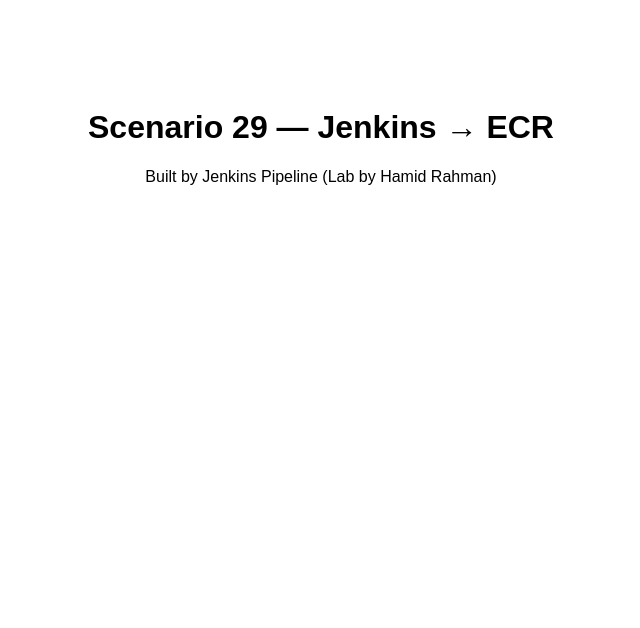
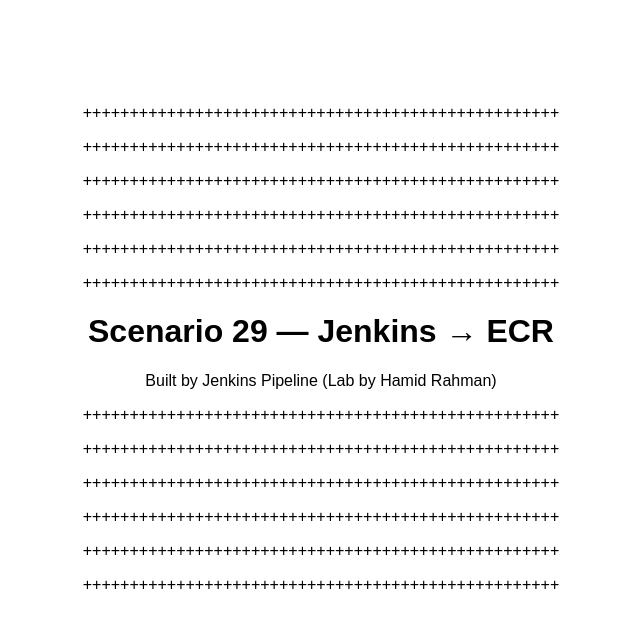
Before and after one commit to HamidRahman/sherdil_lab1, a plain HTML site: page index.html in a window 1280 px wide. Shown: the whole page, without its empty margins (319-959 px from the left). Drawn offline with Linux system fonts and the light colour scheme.

Commit message:
Update title and content for Scenario 30 Lab

```diff
--- a/index.html
+++ b/index.html
@@ -1,8 +1,21 @@
 <!DOCTYPE html>
 <html>
   <head>
-    <title> Scenario 29 Lab</title>
+    <title> Scenario 30 Lab</title>
   </head>
   <body style="font-family:sans-serif;text-align:center;padding-top:80px">
-<h1>Scenario 29 — Jenkins → ECR</h1><p>Built by Jenkins Pipeline (Lab by Hamid Rahman)</p>
+       <p>+++++++++++++++++++++++++++++++++++++++++++++++++++</p>
+       <p>+++++++++++++++++++++++++++++++++++++++++++++++++++</p>
+       <p>+++++++++++++++++++++++++++++++++++++++++++++++++++</p>
+       <p>+++++++++++++++++++++++++++++++++++++++++++++++++++</p>
+       <p>+++++++++++++++++++++++++++++++++++++++++++++++++++</p>
+       <p>+++++++++++++++++++++++++++++++++++++++++++++++++++</p>
+          <h1>Scenario 29 — Jenkins → ECR</h1><p>Built by Jenkins Pipeline (Lab by Hamid Rahman)</p>
+       <p>+++++++++++++++++++++++++++++++++++++++++++++++++++</p>
+       <p>+++++++++++++++++++++++++++++++++++++++++++++++++++</p>
+       <p>+++++++++++++++++++++++++++++++++++++++++++++++++++</p>
+       <p>+++++++++++++++++++++++++++++++++++++++++++++++++++</p>
+       <p>+++++++++++++++++++++++++++++++++++++++++++++++++++</p>
+       <p>+++++++++++++++++++++++++++++++++++++++++++++++++++</p>
+
 </body></html>
```
